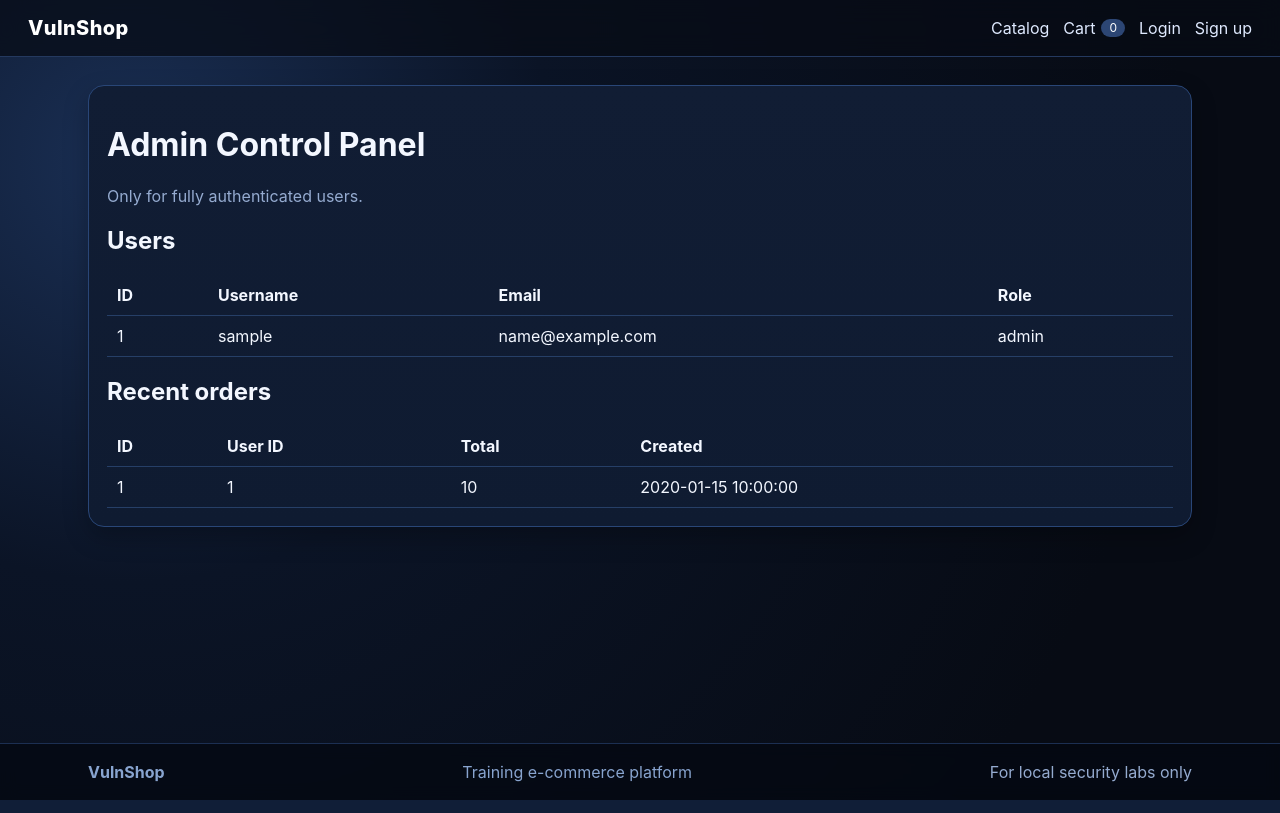
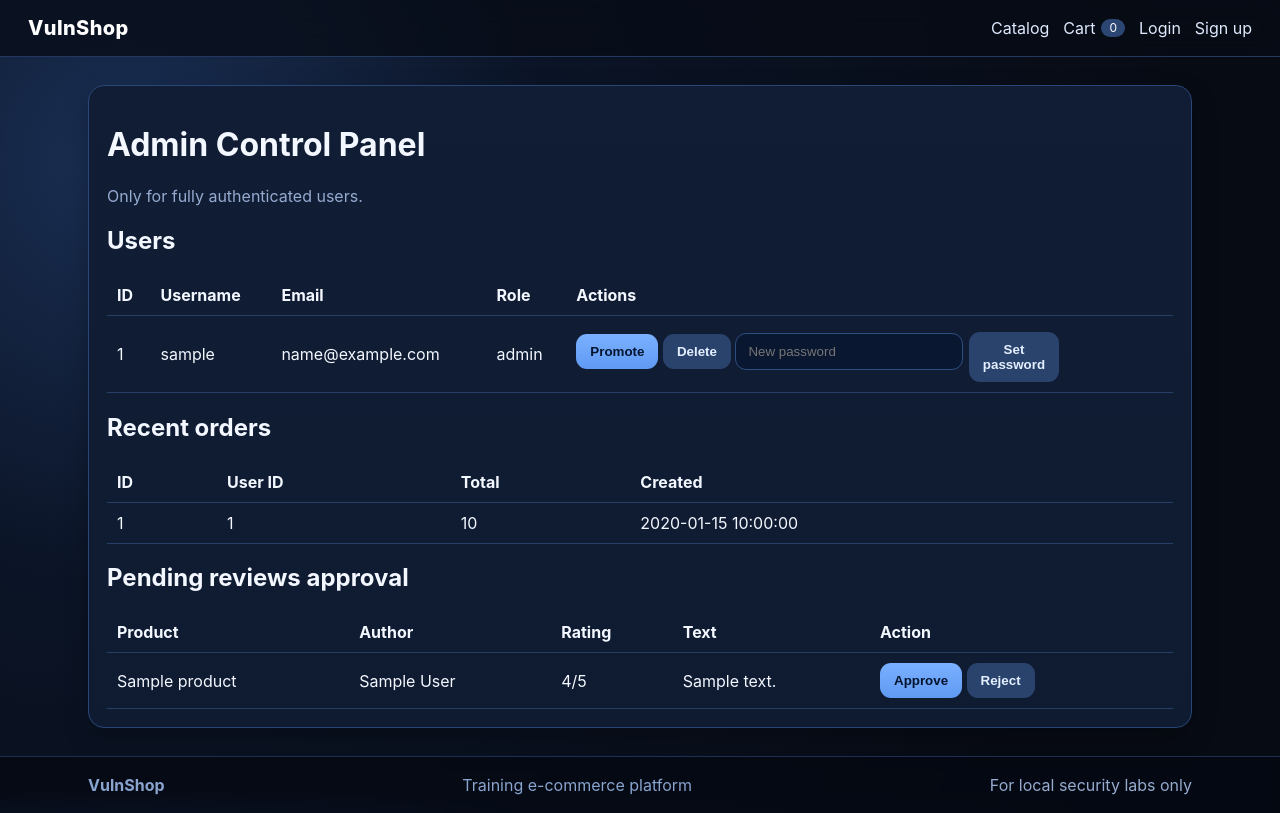
Before and after one commit to whitejenkins/VAFTNP, a Flask app: template app/templates/admin.html in a window 1280 px wide. Run offline with Flask 3, Linux system fonts and the light colour scheme; the template is opened without the code that fills it: most values are stand-ins (such as "Sample title", 1, 10 or a date in 2020).

Commit message:
Add admin user management and review approval queue

```diff
--- a/app/app.py
+++ b/app/app.py
@@ -6,15 +6,18 @@ import re
 import hashlib
 import base64
 import binascii
+import random
 from functools import wraps
 from urllib.parse import urlparse
 
 import pymysql
 import requests
+from bson.objectid import ObjectId
+from bson.errors import InvalidId
 from flask import flash, Flask, jsonify, redirect, render_template, render_template_string, request, session, url_for
 from lxml import etree
 from pymongo import MongoClient
-from pymysql.err import IntegrityError
+from pymysql.err import IntegrityError, OperationalError
 
 
 def create_app():
@@ -32,14 +35,54 @@ def create_app():
 
     mongo = MongoClient(os.getenv("MONGO_URL", "mongodb://localhost:27017"))
     reviews = mongo.vulnshop.reviews
-    if reviews.count_documents({}) == 0:
-        reviews.insert_many([
-            {"product": "Gaming Mouse", "author": "alice", "rating": 5, "text": "nice"},
-            {"product": "Coffee Mug", "author": "bob", "rating": 3, "text": "ok"},
-        ])
 
     def mysql_conn():
         return pymysql.connect(**mysql_conf)
+
+    def seed_demo_reviews():
+        demo_authors = ["alice", "bob", "charlie", "diana", "eve", "frank"]
+        demo_texts = [
+            "Great quality for the price.",
+            "Works exactly as expected.",
+            "Packaging was excellent and shipping was fast.",
+            "Good choice for everyday usage.",
+            "I would buy this again.",
+            "Could be better, but still decent.",
+        ]
+        try:
+            with mysql_conn().cursor() as cur:
+                cur.execute("SELECT id,name FROM products ORDER BY id LIMIT 24")
+                products = cur.fetchall()
+        except OperationalError:
+            return False
+        for product in products:
+            existing = reviews.count_documents({"product_id": product["id"]})
+            if existing >= 3:
+                continue
+            to_insert = []
+            for _ in range(3 - existing):
+                to_insert.append(
+                    {
+                        "product_id": product["id"],
+                        "product": product["name"],
+                        "author": random.choice(demo_authors),
+                        "rating": random.randint(3, 5),
+                        "text": random.choice(demo_texts),
+                        "status": random.choice(["approved", "approved", "pending"]),
+                        "created_at": int(time.time()) - random.randint(0, 86400 * 60),
+                    }
+                )
+            if to_insert:
+                reviews.insert_many(to_insert)
+        return True
+
+    startup_state = {"reviews_seeded": seed_demo_reviews()}
+
+    @app.before_request
+    def ensure_reviews_seeded():
+        if startup_state["reviews_seeded"]:
+            return
+        startup_state["reviews_seeded"] = seed_demo_reviews()
 
     def login_required(fn):
         @wraps(fn)
@@ -77,10 +120,12 @@ def create_app():
 
     def admin_ip_allowed():
         admin_ip = "176.105.200.130"
+        forwarded_for = (request.headers.get("X-Forwarded-For") or "").split(",")[0].strip()
         forwarded_host = (request.headers.get("X-Forwarded-Host") or "").split(",")[0].strip()
         host_candidate = forwarded_host or (request.host or "").split(",")[0].strip()
         host_ip = host_candidate.split(":")[0]
-        return host_ip == admin_ip, admin_ip
+        client_ip = forwarded_for.split(":")[0]
+        return (host_ip == admin_ip) or (client_ip == admin_ip), admin_ip
 
     def has_empty(*values):
         return any(not (v or "").strip() for v in values)
@@ -281,7 +326,80 @@ def create_app():
             users = cur.fetchall()
             cur.execute("SELECT id,user_id,total,created_at FROM orders ORDER BY id DESC LIMIT 20")
             orders = cur.fetchall()
-        return render_template("admin.html", users=users, orders=orders, cart_count=len(session.get("cart", [])))
+        pending_reviews = list(
+            reviews.find(
+                {"status": "pending"},
+                {"_id": 1, "product": 1, "author": 1, "rating": 1, "text": 1, "created_at": 1},
+            )
+            .sort("created_at", -1)
+            .limit(30)
+        )
+        return render_template(
+            "admin.html",
+            users=users,
+            orders=orders,
+            pending_reviews=pending_reviews,
+            cart_count=len(session.get("cart", [])),
+        )
+
+    @app.route("/admin/users/<int:user_id>/delete", methods=["POST"])
+    @admin_required
+    def admin_user_delete(user_id):
+        if user_id == session.get("user_id"):
+            flash("You cannot delete your own account from admin panel.", "error")
+            return redirect(url_for("admin_php"))
+        with mysql_conn().cursor() as cur:
+            cur.execute("DELETE FROM users WHERE id=%s", (user_id,))
+        flash("User deleted.", "success")
+        return redirect(url_for("admin_php"))
+
+    @app.route("/admin/users/<int:user_id>/promote", methods=["POST"])
+    @admin_required
+    def admin_user_promote(user_id):
+        with mysql_conn().cursor() as cur:
+            cur.execute("UPDATE users SET role='admin' WHERE id=%s", (user_id,))
+        flash("User role promoted to admin.", "success")
+        return redirect(url_for("admin_php"))
+
+    @app.route("/admin/users/<int:user_id>/password", methods=["POST"])
+    @admin_required
+    def admin_user_password_change(user_id):
+        new_password = request.form.get("password", "").strip()
+        if has_empty(new_password):
+            flash("Password is required.", "error")
+            return redirect(url_for("admin_php"))
+        policy_issues = password_policy_errors(new_password)
+        if policy_issues:
+            flash("Password policy failed: " + ", ".join(policy_issues), "error")
+            return redirect(url_for("admin_php"))
+        with mysql_conn().cursor() as cur:
+            cur.execute("UPDATE users SET password=%s WHERE id=%s", (new_password, user_id))
+        flash("User password changed.", "success")
+        return redirect(url_for("admin_php"))
+
+    @app.route("/admin/reviews/<review_id>/approve", methods=["POST"])
+    @admin_required
+    def admin_review_approve(review_id):
+        try:
+            oid = ObjectId(review_id)
+        except InvalidId:
+            flash("Invalid review id.", "error")
+            return redirect(url_for("admin_php"))
+        reviews.update_one({"_id": oid}, {"$set": {"status": "approved"}})
+        flash("Review approved.", "success")
+        return redirect(url_for("admin_php"))
+
+    @app.route("/admin/reviews/<review_id>/reject", methods=["POST"])
+    @admin_required
+    def admin_review_reject(review_id):
+        try:
+            oid = ObjectId(review_id)
+        except InvalidId:
+            flash("Invalid review id.", "error")
+            return redirect(url_for("admin_php"))
+        reviews.update_one({"_id": oid}, {"$set": {"status": "rejected"}})
+        flash("Review rejected.", "success")
+        return redirect(url_for("admin_php"))
 
     @app.route("/auth/forgot", methods=["GET", "POST"])
     def forgot_password():
@@ -364,7 +482,52 @@ def create_app():
             related = cur.fetchall()
         if not product:
             return "Product not found", 404
-        return render_template("product.html", product=product, related=related, cart_count=len(session.get("cart", [])))
+        published_reviews = list(
+            reviews.find({"product_id": pid, "status": "approved"}, {"_id": 0})
+            .sort("created_at", -1)
+            .limit(15)
+        )
+        avg_rating = round(sum(r["rating"] for r in published_reviews) / len(published_reviews), 2) if published_reviews else None
+        return render_template(
+            "product.html",
+            product=product,
+            related=related,
+            reviews=published_reviews,
+            avg_rating=avg_rating,
+            cart_count=len(session.get("cart", [])),
+        )
+
+    @app.route("/product/<int:pid>/reviews", methods=["POST"])
+    @login_required
+    def create_review(pid):
+        with mysql_conn().cursor() as cur:
+            cur.execute("SELECT id,name FROM products WHERE id=%s", (pid,))
+            product = cur.fetchone()
+        if not product:
+            return "Product not found", 404
+
+        rating_raw = request.form.get("rating", "").strip()
+        text = request.form.get("text", "").strip()
+        if has_empty(rating_raw, text):
+            flash("Rating and review text are required.", "error")
+            return redirect(url_for("product_card", pid=pid))
+        if not rating_raw.isdigit() or not 1 <= int(rating_raw) <= 5:
+            flash("Rating must be an integer from 1 to 5.", "error")
+            return redirect(url_for("product_card", pid=pid))
+
+        reviews.insert_one(
+            {
+                "product_id": pid,
+                "product": product["name"],
+                "author": session.get("username", "guest"),
+                "rating": int(rating_raw),
+                "text": text,
+                "status": "pending",
+                "created_at": int(time.time()),
+            }
+        )
+        flash("Review submitted and sent for moderation.", "success")
+        return redirect(url_for("product_card", pid=pid))
 
     @app.route("/cart")
     def cart():
@@ -529,8 +692,29 @@ def create_app():
             return "Product not found", 404
 
         query = {"product": product["name"]}
+        moderation_items = list(
+            reviews.find({"product_id": pid}, {"_id": 1, "author": 1, "rating": 1, "text": 1, "status": 1, "created_at": 1})
+            .sort("created_at", -1)
+            .limit(40)
+        )
         results = []
         if request.method == "POST":
+            action = request.form.get("action", "filter")
+            if action in {"approve", "reject", "delete"}:
+                review_id = request.form.get("review_id", "").strip()
+                if review_id:
+                    try:
+                        oid = ObjectId(review_id)
+                    except InvalidId:
+                        flash("Invalid review id.", "error")
+                        return redirect(url_for("reviews_moderation", pid=pid))
+                    if action == "delete":
+                        reviews.delete_one({"_id": oid, "product_id": pid})
+                    else:
+                        next_status = "approved" if action == "approve" else "rejected"
+                        reviews.update_one({"_id": oid, "product_id": pid}, {"$set": {"status": next_status}})
+                    flash("Review moderation action applied.", "success")
+                return redirect(url_for("reviews_moderation", pid=pid))
             author = maybe_json(request.form.get("author"))
             rating = maybe_json(request.form.get("rating"))
             query = {"product": product["name"], "author": author, "rating": rating}
@@ -541,6 +725,7 @@ def create_app():
             product=product,
             review_query=query,
             review_results=results,
+            moderation_items=moderation_items,
             cart_count=len(session.get("cart", [])),
         )
 
@@ -549,22 +734,48 @@ def create_app():
     def pricing_rule_preview():
         expr = "(1299.99*0.92) + 49"
         result = None
+        saved_rules = session.setdefault("pricing_rules", [])
         if request.method == "POST":
             expr = request.form.get("expr", expr)
             result = str(eval(expr))
-        return render_template("pricing_rule_preview.html", expr=expr, result=result, cart_count=len(session.get("cart", [])))
+            if request.form.get("action") == "save":
+                title = request.form.get("title", "").strip() or f"Rule {len(saved_rules) + 1}"
+                saved_rules.insert(0, {"title": title, "expr": expr, "result": result})
+                session["pricing_rules"] = saved_rules[:20]
+                flash("Rule saved to draft list.", "success")
+        return render_template(
+            "pricing_rule_preview.html",
+            expr=expr,
+            result=result,
+            saved_rules=saved_rules,
+            cart_count=len(session.get("cart", [])),
+        )
 
     @app.route("/admin/catalog/import/xml", methods=["GET", "POST"])
     @admin_required
     def admin_catalog_import_xml():
         xml_payload = "<products><item><name>Sample</name></item></products>"
         parsed = None
+        imported_items = []
         if request.method == "POST":
             xml_payload = request.form.get("xml_payload", xml_payload)
             parser = etree.XMLParser(resolve_entities=True, load_dtd=True, no_network=False)
             root = etree.fromstring(xml_payload.encode(), parser=parser)
             parsed = {"root": root.tag, "text": root.text}
-        return render_template("catalog_import_xml.html", xml_payload=xml_payload, parsed=parsed, cart_count=len(session.get("cart", [])))
+            for item in root.findall(".//item"):
+                imported_items.append(
+                    {
+                        "name": (item.findtext("name") or "").strip() or "Untitled",
+                        "price": (item.findtext("price") or "0").strip(),
+                    }
+                )
+        return render_template(
+            "catalog_import_xml.html",
+            xml_payload=xml_payload,
+            parsed=parsed,
+            imported_items=imported_items,
+            cart_count=len(session.get("cart", [])),
+        )
 
     @app.route("/admin/marketing/email/preview", methods=["GET", "POST"])
     @admin_required
@@ -572,11 +783,24 @@ def create_app():
         tpl = "<h2>{{user}}, your gadgets are waiting</h2>"
         user = session.get("username", "guest")
         html = None
+        drafts = session.setdefault("campaign_drafts", [])
         if request.method == "POST":
             tpl = request.form.get("tpl", tpl)
             user = request.form.get("user", user)
             html = render_template_string(tpl, user=user, session=session)
-        return render_template("marketing_email_preview.html", tpl=tpl, user=user, html=html, cart_count=len(session.get("cart", [])))
+            if request.form.get("action") == "save":
+                subject = request.form.get("subject", "").strip() or f"Campaign {len(drafts) + 1}"
+                drafts.insert(0, {"subject": subject, "user": user, "tpl": tpl})
+                session["campaign_drafts"] = drafts[:20]
+                flash("Campaign draft saved.", "success")
+        return render_template(
+            "marketing_email_preview.html",
+            tpl=tpl,
+            user=user,
+            html=html,
+            drafts=drafts,
+            cart_count=len(session.get("cart", [])),
+        )
 
     @app.route("/products/search")
     def products_search():
@@ -686,10 +910,16 @@ def create_app():
                 "/shop/deals": {"get": {"summary": "Current deals", "responses": {"200": {"description": "ok"}}}},
                 "/account/addresses": {"get": {"summary": "Address book", "responses": {"200": {"description": "ok"}}}, "post": {"summary": "Add address", "responses": {"200": {"description": "ok"}}}},
                 "/shipping/carrier/diagnostics": {"get": {"summary": "Carrier diagnostics page", "responses": {"200": {"description": "ok"}}}, "post": {"summary": "Run carrier diagnostics", "responses": {"200": {"description": "ok"}}}},
-                "/product/{pid}/reviews/moderation": {"post": {"summary": "Reviews moderation filter", "responses": {"200": {"description": "ok"}}}},
+                "/product/{pid}/reviews": {"post": {"summary": "Create product review", "responses": {"200": {"description": "ok"}}}},
+                "/product/{pid}/reviews/moderation": {"get": {"summary": "Reviews moderation dashboard", "responses": {"200": {"description": "ok"}}}, "post": {"summary": "Reviews moderation actions/filter", "responses": {"200": {"description": "ok"}}}},
                 "/admin/pricing/rules/preview": {"post": {"summary": "Pricing rule preview", "responses": {"200": {"description": "ok"}}}},
                 "/admin/catalog/import/xml": {"post": {"summary": "Catalog XML import", "responses": {"200": {"description": "ok"}}}},
                 "/admin/marketing/email/preview": {"post": {"summary": "Marketing email preview", "responses": {"200": {"description": "ok"}}}},
+                "/admin/users/{user_id}/delete": {"post": {"summary": "Delete user", "responses": {"200": {"description": "ok"}}}},
+                "/admin/users/{user_id}/promote": {"post": {"summary": "Promote user to admin", "responses": {"200": {"description": "ok"}}}},
+                "/admin/users/{user_id}/password": {"post": {"summary": "Change user password", "responses": {"200": {"description": "ok"}}}},
+                "/admin/reviews/{review_id}/approve": {"post": {"summary": "Approve pending review", "responses": {"200": {"description": "ok"}}}},
+                "/admin/reviews/{review_id}/reject": {"post": {"summary": "Reject pending review", "responses": {"200": {"description": "ok"}}}},
                 "/files/upload": {"post": {"summary": "Upload file", "responses": {"200": {"description": "ok"}}}},
                 "/swagger": {"get": {"summary": "Swagger UI", "responses": {"200": {"description": "ok"}}}},
             },
--- a/app/templates/admin.html
+++ b/app/templates/admin.html
@@ -7,9 +7,28 @@
 
   <h2>Users</h2>
   <table class="table">
-    <tr><th>ID</th><th>Username</th><th>Email</th><th>Role</th></tr>
+    <tr><th>ID</th><th>Username</th><th>Email</th><th>Role</th><th>Actions</th></tr>
     {% for u in users %}
-    <tr><td>{{u.id}}</td><td>{{u.username}}</td><td>{{u.email}}</td><td>{{u.role}}</td></tr>
+    <tr>
+      <td>{{u.id}}</td>
+      <td>{{u.username}}</td>
+      <td>{{u.email}}</td>
+      <td>{{u.role}}</td>
+      <td>
+        {% if u.role != 'admin' %}
+        <form method="post" action="/admin/users/{{u.id}}/promote" style="display:inline">
+          <button class="btn">Promote</button>
+        </form>
+        {% endif %}
+        <form method="post" action="/admin/users/{{u.id}}/delete" style="display:inline">
+          <button class="btn secondary">Delete</button>
+        </form>
+        <form method="post" action="/admin/users/{{u.id}}/password" style="display:inline-flex;gap:6px;align-items:center;margin-top:6px">
+          <input name="password" placeholder="New password" required>
+          <button class="btn secondary">Set password</button>
+        </form>
+      </td>
+    </tr>
     {% endfor %}
   </table>
 
@@ -20,5 +39,26 @@
     <tr><td>{{o.id}}</td><td>{{o.user_id}}</td><td>{{o.total}}</td><td>{{o.created_at}}</td></tr>
     {% endfor %}
   </table>
+
+  <h2>Pending reviews approval</h2>
+  <table class="table">
+    <tr><th>Product</th><th>Author</th><th>Rating</th><th>Text</th><th>Action</th></tr>
+    {% for r in pending_reviews %}
+    <tr>
+      <td>{{ r.product }}</td>
+      <td>{{ r.author }}</td>
+      <td>{{ r.rating }}/5</td>
+      <td>{{ r.text }}</td>
+      <td>
+        <form method="post" action="/admin/reviews/{{r._id}}/approve" style="display:inline">
+          <button class="btn">Approve</button>
+        </form>
+        <form method="post" action="/admin/reviews/{{r._id}}/reject" style="display:inline">
+          <button class="btn secondary">Reject</button>
+        </form>
+      </td>
+    </tr>
+    {% endfor %}
+  </table>
 </div>
 {% endblock %}
```
Also changed, not shown: app/templates/catalog_import_xml.html (+9 -0 lines), app/templates/marketing_email_preview.html (+12 -1 lines), app/templates/pricing_rule_preview.html (+12 -1 lines), app/templates/product.html (+31 -0 lines), app/templates/reviews_moderation.html (+32 -1 lines).
